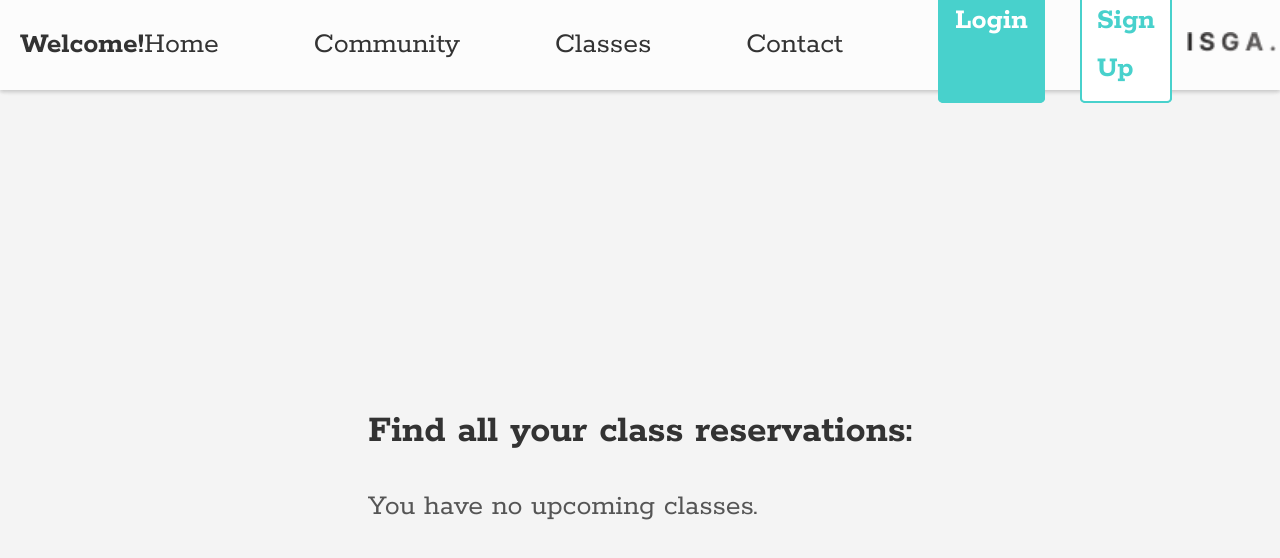
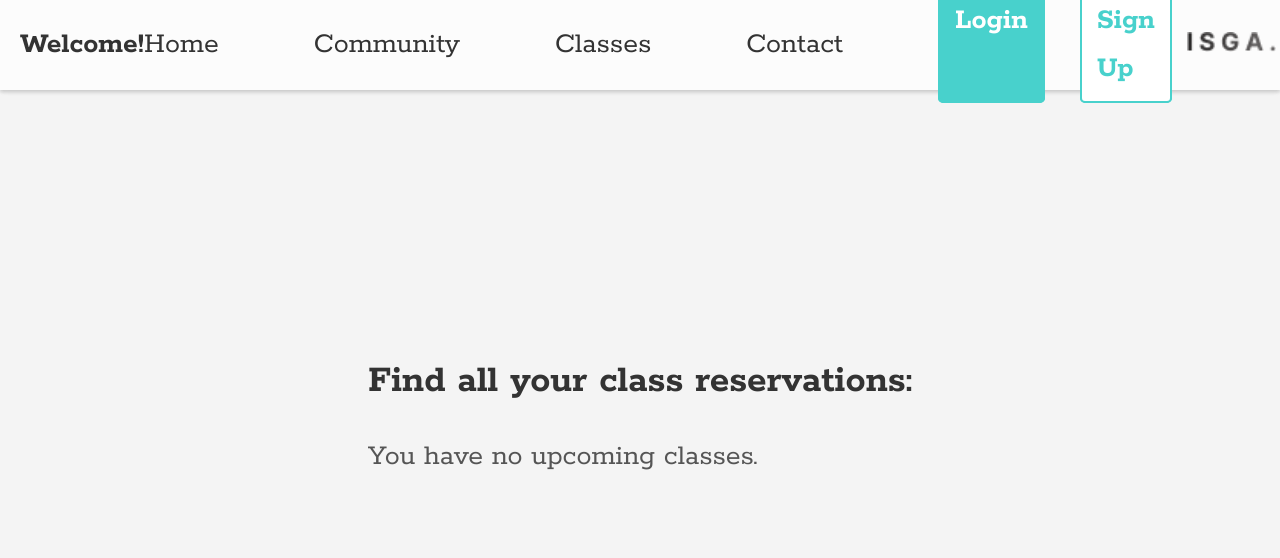
Before and after one commit to quokkaprruk/fitness-app, a React (Vite) app in the folder client/: page /upcoming in a window 1280 px wide. Shown: the top 558 px of the page. Built offline with nearby package versions, Linux system fonts and the light colour scheme.

Commit message:
upcoming css

```diff
--- a/client/src/pages/styles/Upcoming.css
+++ b/client/src/pages/styles/Upcoming.css
@@ -44,6 +44,6 @@ ul {
   padding: 0; /* Removes default padding */
 }
 
-.upcoming-navbar-spacer{
-    height:100px;
+.upcoming-navbar-spacer {
+  height: -200px;
 }
```
